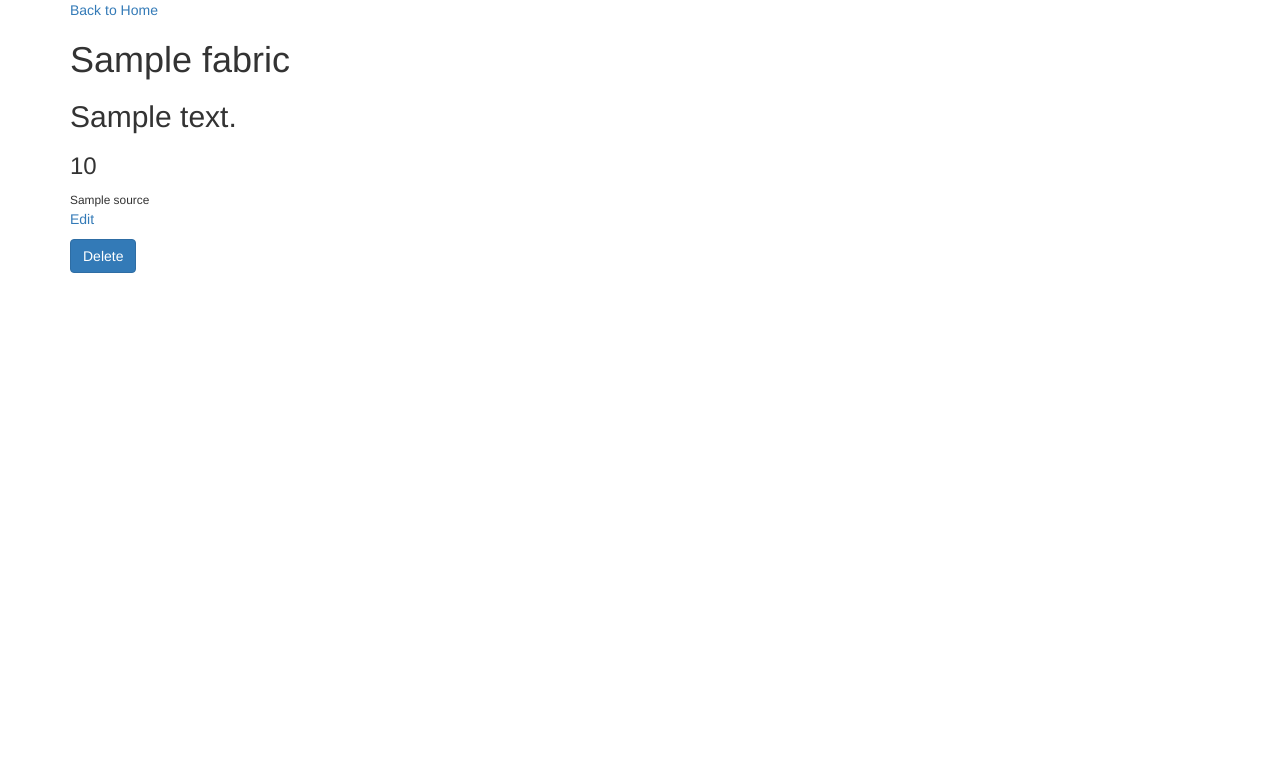
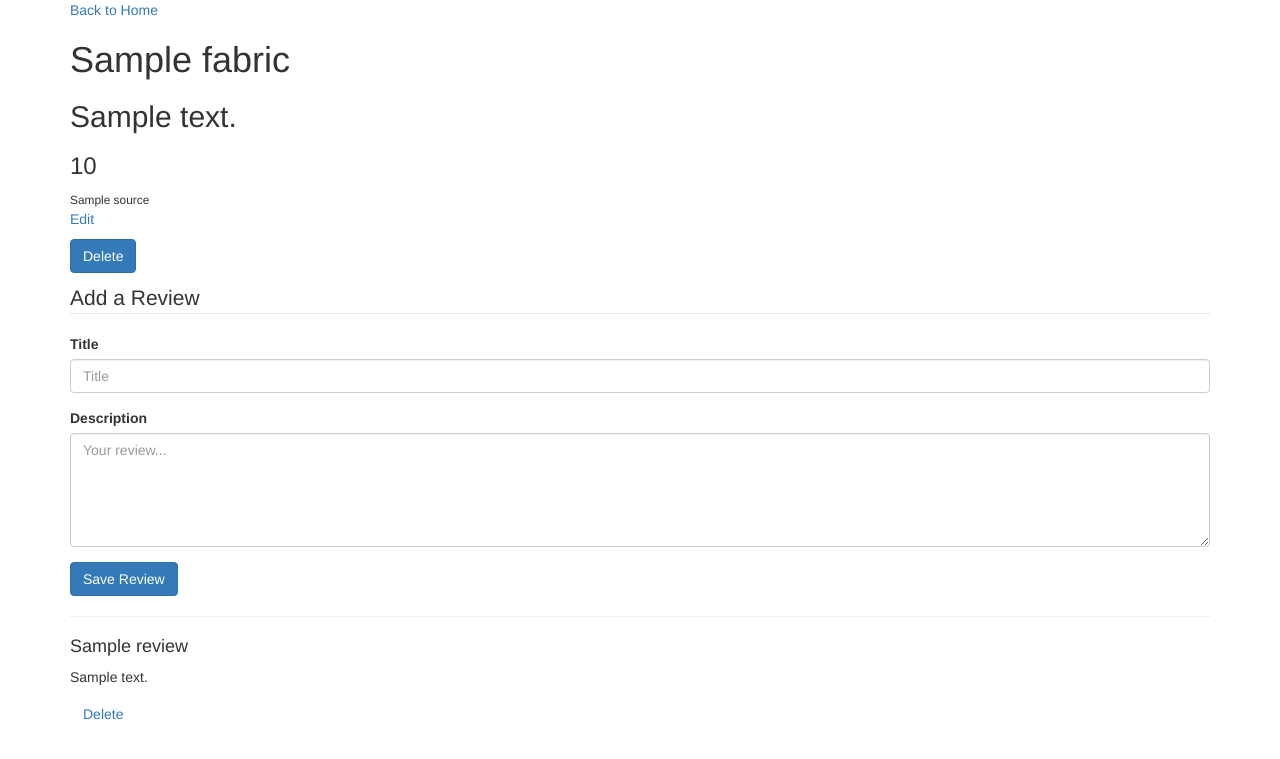
Before and after one commit to KitsuneNoctus/Contractor-Project, a Flask app: template templates/fabrics_show.html in a window 1280 px wide. Shown: the top 759 px of the page. Run offline with Flask 2, Linux system fonts and the light colour scheme; the template is opened without the code that fills it: most values are stand-ins (such as "Sample title", 1, 10 or a date in 2020); some libraries are stand-ins or nearby versions.

Commit message:
Able to add reviews, they dont show though.

```diff
--- a/app.py
+++ b/app.py
@@ -40,7 +40,8 @@ def fabrics_submit():
 def fabrics_show(fabric_id):
     """Show single fabric item"""
     fabric = fabrics.find_one({'_id': ObjectId(fabric_id)})
-    return render_template('fabrics_show.html', fabric=fabric)
+    fabric_review = reviews.find({'fabric_id': ObjectId(fabric_id)})
+    return render_template('fabrics_show.html', fabric=fabric, reviews=fabric_review)
     pass
 #UPDATE -------------------------------------------------------
 @app.route('/fabrics/<fabric_id>/edit')
@@ -69,24 +70,24 @@ def fabrics_delete(fabric_id):
     return redirect(url_for('index'))
 
 #====================Review==================
-# @app.route('/fabrics/reviews', methods=['POST'])
-# def comments_new():
-#     """Submit a new review."""
-#     review = {
-#         'title': request.form.get('title'),
-#         'content': request.form.get('content'),
-#         'review_id': ObjectId(request.form.get('review_id'))
-#     }
-#     print(review)
-#     review_id = reviews.insert_one(comment).inserted_id
-#     return redirect(url_for('playlists_show', playlist_id=request.form.get('playlist_id')))
-# #Delete a Comment ----------------------------------------
-# @app.route('/playlists/comments/<comment_id>', methods=['POST'])
-# def comments_delete(comment_id):
-#     """Action to delete a comment."""
-#     comment = comments.find_one({'_id': ObjectId(comment_id)})
-#     comments.delete_one({'_id': ObjectId(comment_id)})
-#     return redirect(url_for('playlists_show', playlist_id=comment.get('playlist_id')))
+@app.route('/fabrics/reviews', methods=['POST'])
+def reviews_new():
+    """Submit a new review."""
+    review = {
+        'title': request.form.get('title'),
+        'content': request.form.get('content'),
+        'review_id': ObjectId(request.form.get('review_id'))
+    }
+    print(review)
+    review_id = reviews.insert_one(review).inserted_id
+    return redirect(url_for('fabrics_show', fabric_id=request.form.get('fabric_id')))
+#Delete a Review ----------------------------------------
+@app.route('/fabrics/reviews/<review_id>', methods=['POST'])
+def reviews_delete(review_id):
+    """Action to delete a comment."""
+    review = reviews.find_one({'_id': ObjectId(review_id)})
+    reviews.delete_one({'_id': ObjectId(review_id)})
+    return redirect(url_for('fabrics_show', fabric_id=review.get('fabric_id')))
 
 if __name__=='__main__':
     app.run(debug=True)
--- a/templates/fabrics_show.html
+++ b/templates/fabrics_show.html
@@ -17,5 +17,11 @@
     <p><form method='POST' action='/fabrics/{{ fabric._id }}/delete'>
             <button class='btn btn-primary' type='submit'>Delete</button>
         </form></p>
+
+    {% include 'partials/review_form.html' %}
+    <hr>
+    {% for review in reviews %}
+        {% include 'partials/review.html' %}
+    {% endfor %}
 </div>
 {% endblock %}
--- a/templates/partials/review.html
+++ b/templates/partials/review.html
@@ -6,7 +6,7 @@
         <p class='card-text'>{{ review.content }}</p>
 
         <!-- Delete link -->
-        <p><form method='POST' action='/playlists/comments/{{ comment._id }}'>
+        <p><form method='POST' action='/fabrics/reviews/{{ review._id }}'>
             <button class='btn btn-link' type='submit'>Delete</button>
         </form></p>
     </div>
--- a/templates/partials/review_form.html
+++ b/templates/partials/review_form.html
@@ -1,8 +1,8 @@
 <!-- templates/partials/review_form.html -->
 
-<!-- <form action='/playlists/comments' method='POST'>
-    <input type='hidden' value='{{ playlist._id }}' name='playlist_id'/>
-    <fieldset> -->
+<form action='/fabrics/reviews' method='POST'>
+    <input type='hidden' value='{{ fabric._id }}' name='fabric_id'/>
+    <fieldset>
 
 <form>
     <fieldset>
```
